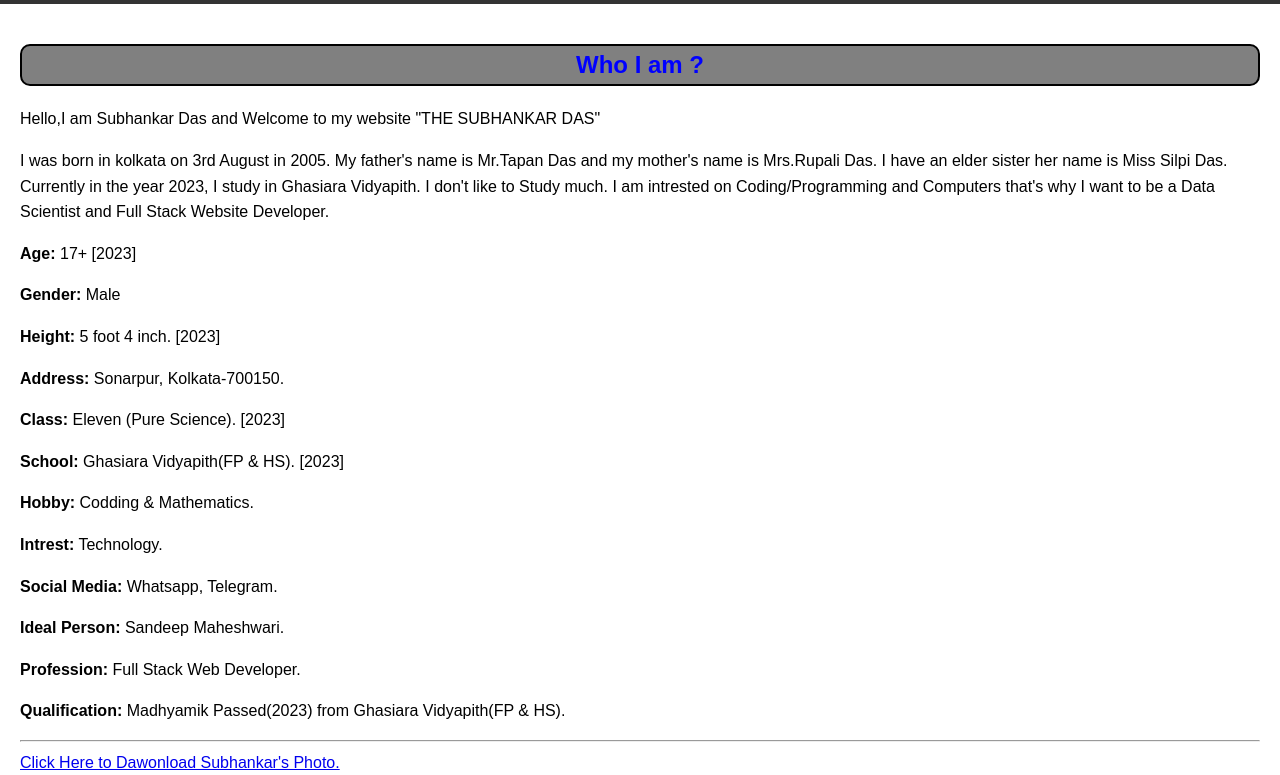
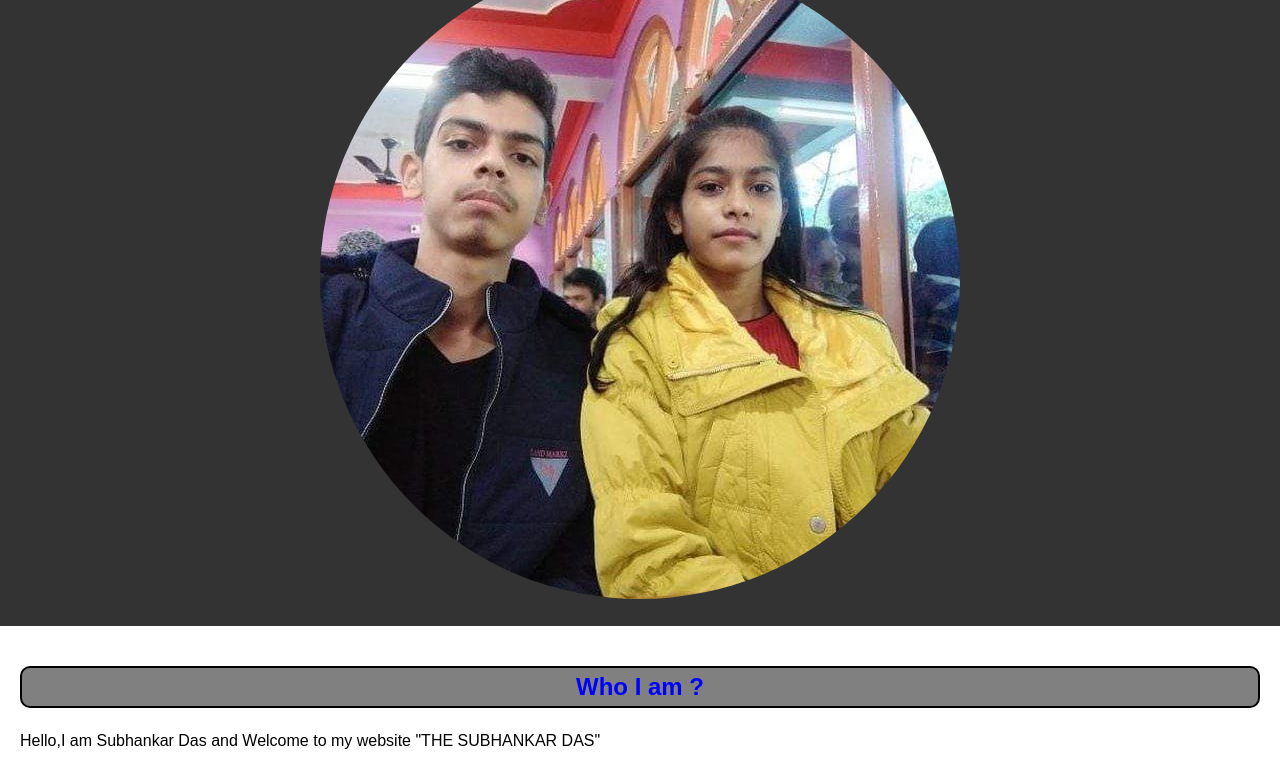
Before and after one commit to Subhankar9980/TheSubhankarDas777, a plain HTML site: page index.html in a window 1280 px wide. Shown: the part 139-914 px from the top of the page. Drawn offline with Linux system fonts and the light colour scheme; the site is published under a folder, as on GitHub Pages, so addresses that start at the root find nothing.

Commit message:
Update index.html
Signed-off-by: Subhankar9980 <139848267+Subhankar9980@users.noreply.github.com>

```diff
--- a/index.html
+++ b/index.html
@@ -9,7 +9,7 @@
 <body>
     <header>
         <h1>THE SUBHANKAR DAS </h1>
-        <img src="/siblings.jpg" alt="dSubhankar">
+        <img src="siblings.jpg" alt="dSubhankar">
     </header>
     <main>
         <div class="biography">
@@ -34,7 +34,7 @@
             <hr>
 
             <a
-            href="/siblings.jpg"
+            href="siblings.jpg"
             download>
             Click Here to Dawonload Subhankar's Photo.
             </a>
```
